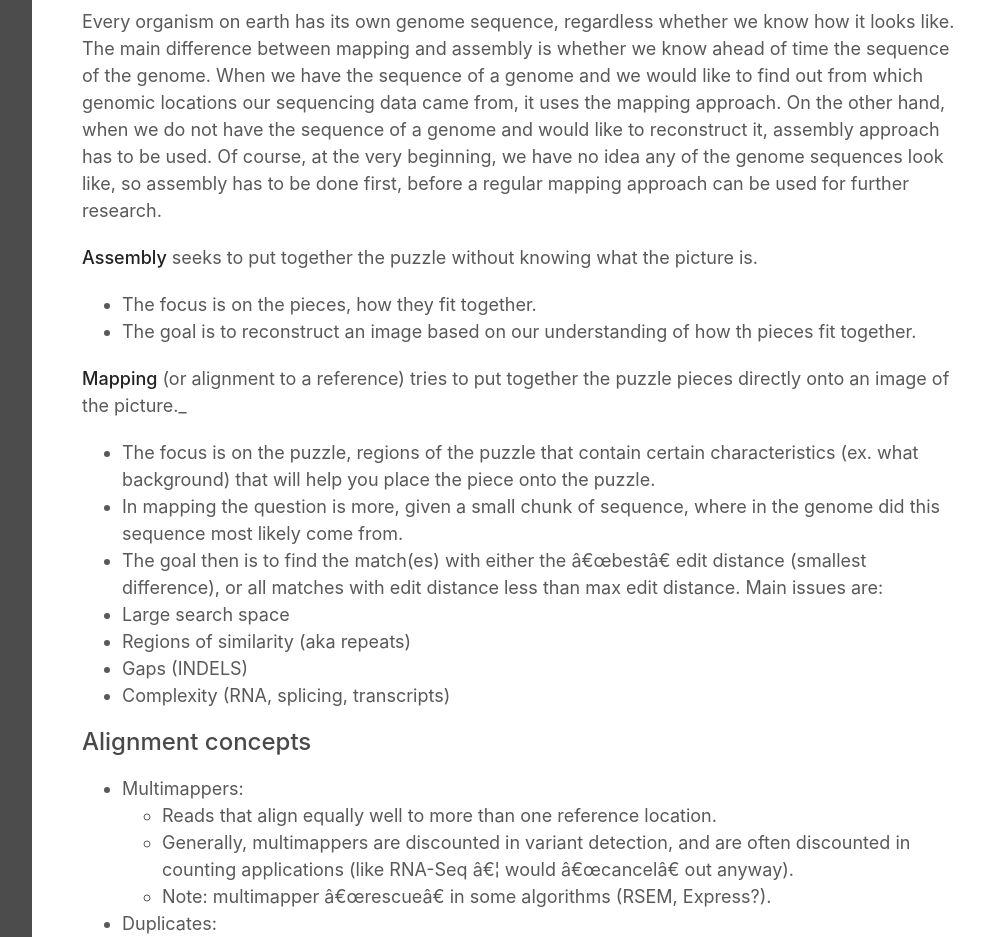
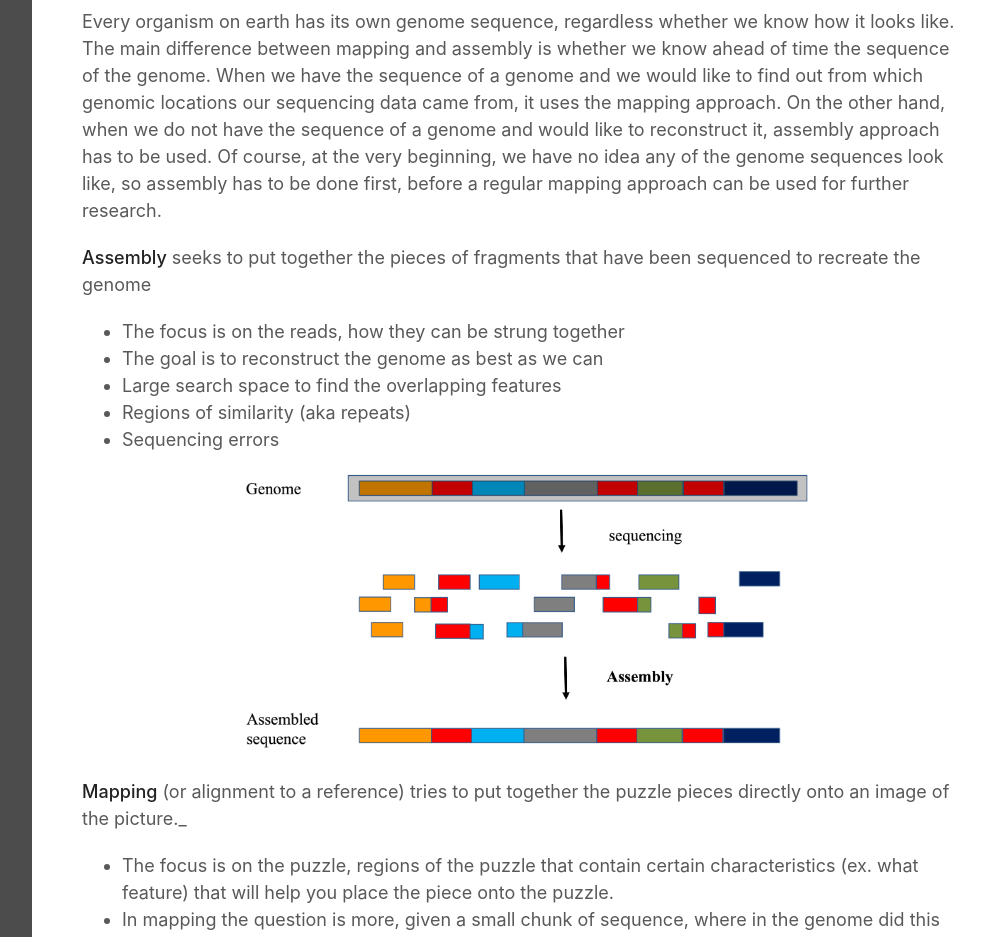
Before and after one commit to ucdavis-bioinformatics-training/2021-December-Metagenomics-and-Metatranscriptomics, a Jekyll site: the page built from data_analysis/02-metagenomics.md, in a window 1280 px wide. Shown: the part 3919-4856 px from the top of the page, without its empty margins (268-1252 px from the left). Built offline with Jekyll 4.4.1, drawn with Linux system fonts in a browser that asks for light colours; our own code applies the rules of GitHub Pages for plain Markdown files.

Commit message:
metagenome

```diff
--- a/data_analysis/02-metagenomics.md
+++ b/data_analysis/02-metagenomics.md
@@ -56,13 +56,21 @@ Based on the findings from the above paper, we are going to use Bowtie2 to remov
 
 Every organism on earth has its own genome sequence, regardless whether we know how it looks like. The main difference between mapping and assembly is whether we know ahead of time the sequence of the genome. When we have the sequence of a genome and we would like to find out from which genomic locations our sequencing data came from, it uses the mapping approach. On the other hand, when we do not have the sequence of a genome and would like to reconstruct it, assembly approach has to be used. Of course, at the very beginning, we have no idea any of the genome sequences look like, so assembly has to be done first, before a regular mapping approach can be used for further research.
 
-**Assembly** seeks to put together the puzzle without knowing what the picture is.
+**Assembly** seeks to put together the pieces of fragments that have been sequenced to recreate the genome
 
-- The focus is on the pieces, how they fit together.
-- The goal is to reconstruct an image based on our understanding of how th pieces fit together.
+- The focus is on the reads, how they can be strung together
+- The goal is to reconstruct the genome as best as we can
+* Large search space to find the overlapping features
+* Regions of similarity (aka repeats)
+* Sequencing errors
+
+<p align = "center">
+<img src="metagenome_figures/assembly.png" alt="micribial" width="65%"/>
+</p>
+
 
 **Mapping** (or alignment to a reference) tries to put together the puzzle pieces directly onto an image of the picture._
-- The focus is on the puzzle, regions of the puzzle that contain certain characteristics (ex. what background) that will help you place the piece onto the puzzle.
+- The focus is on the puzzle, regions of the puzzle that contain certain characteristics (ex. what feature) that will help you place the piece onto the puzzle.
 - In mapping the question is more, given a small chunk of sequence, where in the genome did this sequence most likely come from.
 - The goal then is to find the match(es) with either the “best” edit distance (smallest difference), or all matches with edit distance less than max edit distance. Main issues are:
 * Large search space
```
Also changed, not shown: data_analysis/metagenome_figures/assembly.png (added).
